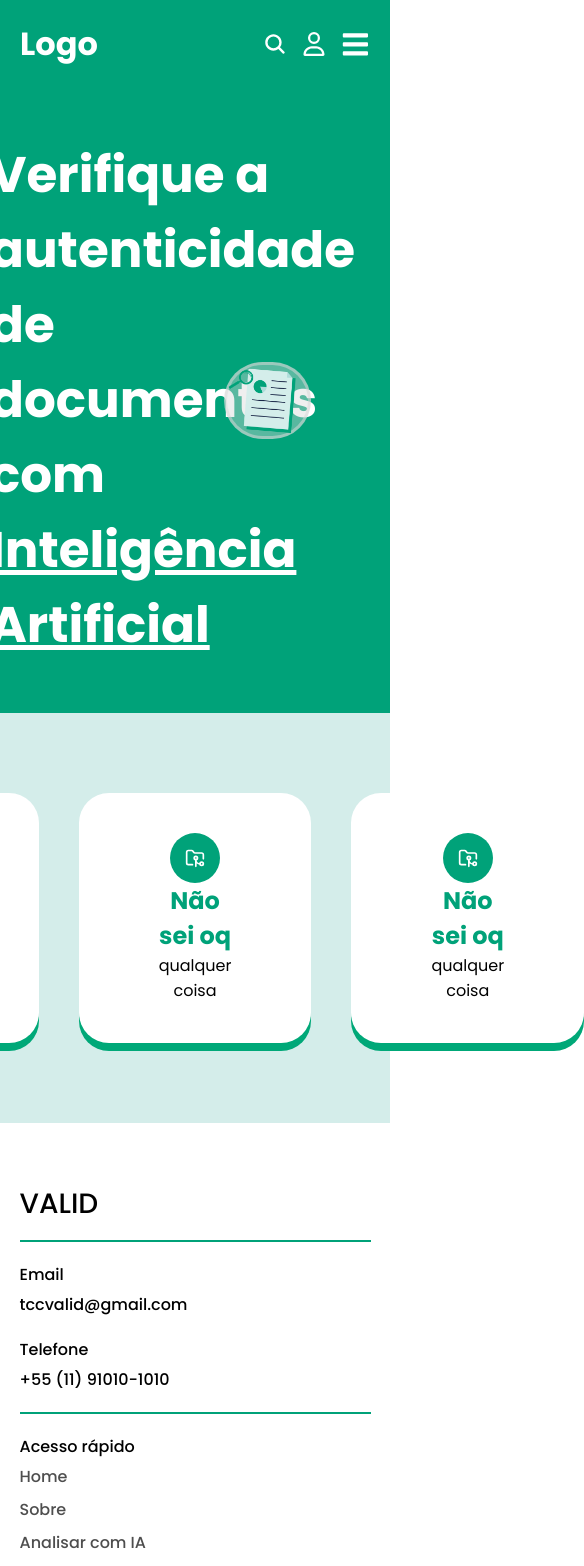
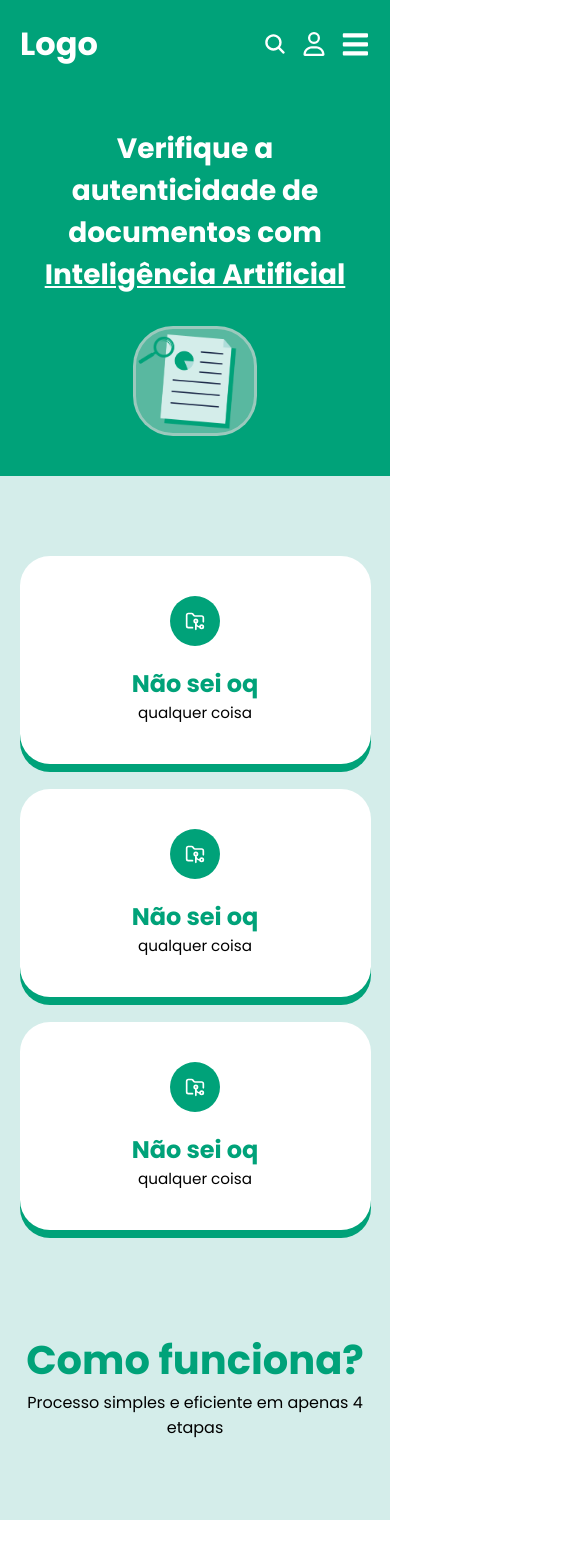
Before and after one commit to gabrielysantos8/valid, a React (Vite) app: page / in a window 390 px wide. Shown: the top 1566 px of the page, 584 px wide, since content can reach past the window. Built offline with nearby package versions, Linux system fonts and the light colour scheme.

Commit message:
responsividade

```diff
--- a/src/Home.jsx
+++ b/src/Home.jsx
@@ -28,7 +28,7 @@ function Home() {
         </div>
       </section>
 
-      <section>
+      <section className="container">
         <div className="cards-home">
           <div className="card-home">
             <div className="icardhome"><LuFolderGit2 /></div>
@@ -50,6 +50,12 @@ function Home() {
         </div>
       </section>
 
+      <section className="container como-funciona">
+        <h2>Como funciona?</h2>
+        <p>Processo simples e eficiente em apenas 4 etapas</p>
+
+      </section>
+
       <Footer />
 
     </div>
--- a/src/components/compostyle.css
+++ b/src/components/compostyle.css
@@ -96,6 +96,7 @@ nav ul li a {
         background: #00A279;
         border-radius: 25px;
         padding: 20px 0;
+        border:2px solid #ffffff;
     }
 
     nav.ativo ul {
--- a/src/style.css
+++ b/src/style.css
@@ -1,4 +1,10 @@
 /* HOME */
+
+.container{
+    width:90%;
+    max-width:1200px;
+    margin:auto;
+}
 
 /* seção 1 */
 .home{
@@ -6,7 +12,7 @@
 }
 .fundoverde{
     background-color: #00A279;
-    padding: 50px;
+    padding: 40px;
 }
 
 .row{
@@ -25,7 +31,7 @@
     color: white;
     font-size: 50px;
     font-weight: 700;
-    margin-left: 100px;
+    margin-left: 80px;
 }
 
 .text-subli{
@@ -33,11 +39,48 @@
     font-weight: 700;
 }
 
+.col-6 p{
+    display: inline-block;
+}
+
 .div-imgdoc{
     background-color: #d9d9d969;
     border: #d9d9d985 3px solid;
     border-radius: 40px;
     width: 60%;
+}
+
+
+@media (max-width: 1206px) {
+    .text-branco{
+        font-size: 42px;
+    }
+
+}
+
+@media (max-width: 1061px) {
+    .text-branco{
+        font-size: 32px;
+    }
+
+}
+
+@media (max-width: 820px) {
+    .text-branco{
+        font-size: 28px;
+        max-width: 500px;
+        text-align: center;
+        margin-left: 0;
+        margin-bottom: 30px;
+    }
+
+    .col-6{
+        width: 100%;
+    }
+
+    .div-imgdoc{
+        width: 40%;
+    }
 }
 
 /* seção 2 - cards*/
@@ -51,19 +94,21 @@
 .card-home{
     background-color: #fff;
     border-radius: 30px;
-    padding: 40px 80px;
+    width: 320px;
+    padding: 40px;
     display: flex;
     flex-direction: column;
     align-items: center;
     justify-content: center;
     text-align: center;
-    box-shadow: 0 8px 0 #00a878;
+    box-shadow: 0 8px 0 #00A279;
 }
 
 
 .card-home h2{
     color: #00A279;
     font-weight: 700;
+    margin-top: 20px;
 }
 
 .icardhome{
@@ -77,3 +122,50 @@
     color: #fff;
     font-size: 20px;
 }
+
+@media (max-width: 992px) {
+
+    .cards-home {
+        flex-wrap: wrap;
+        gap: 30px;
+    }
+
+    .card-home {
+        width: calc(50% - 15px);
+    }
+}
+
+@media (max-width: 768px) {
+
+    .cards-home {
+        flex-direction: column;
+        align-items: center;
+        gap: 25px;
+    }
+
+    .card-home {
+        width: 100%;
+        max-width: 400px;
+    }
+
+    .card-home h2 {
+        font-size: 1.5rem;
+    }
+
+    .card-home p {
+        font-size: 0.95rem;
+    }
+}
+
+/* seção 3 - como funciona */
+.como-funciona h2{
+    margin-top: 100px;
+    color: #00A279;
+    font-weight: 700;
+    font-size: 40px;
+    text-align: center;
+}
+
+.como-funciona p{
+    text-align: center;
+}
```
